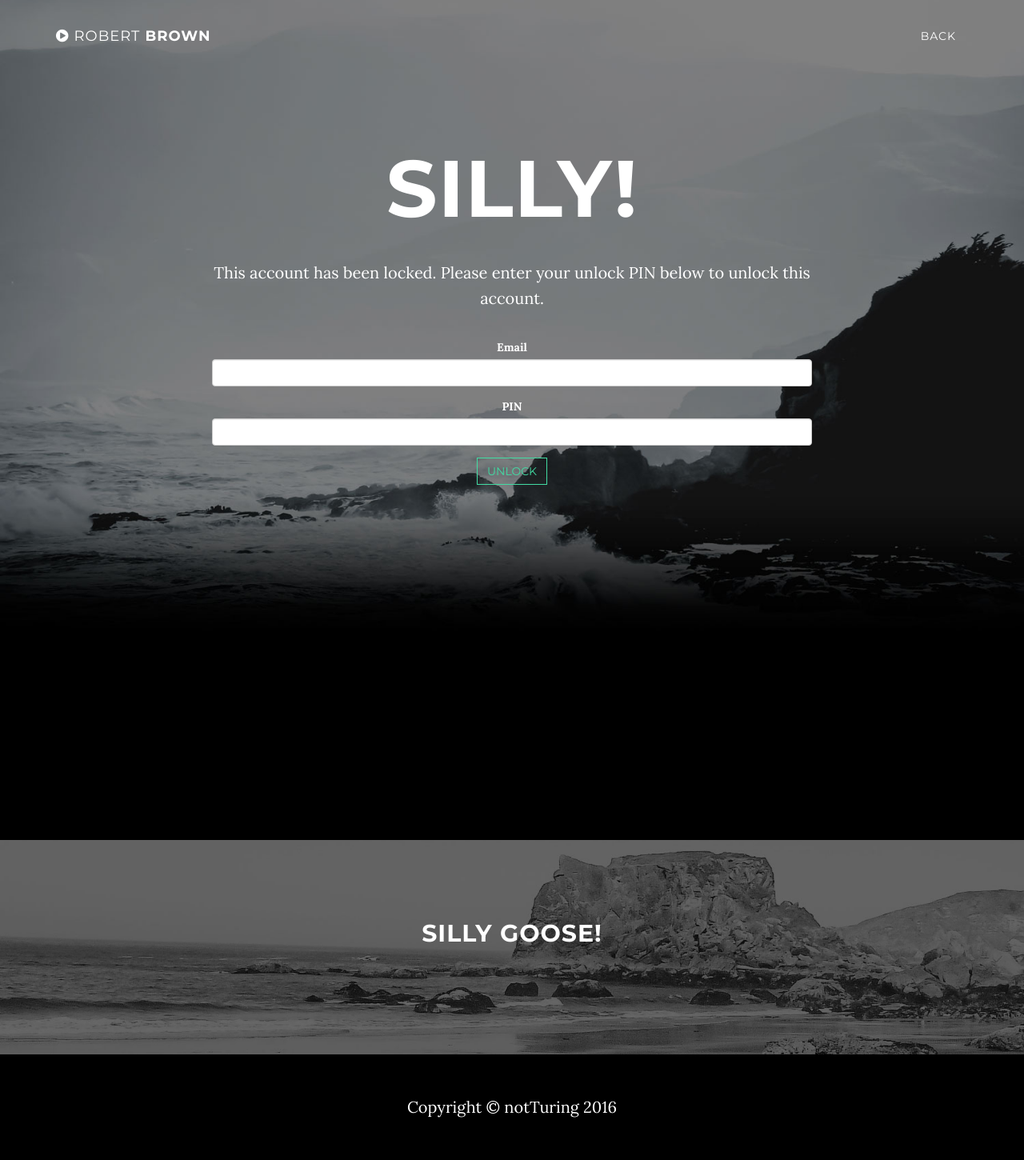
After one commit to Robrownn/Schoolwork, a PHP site: page /lockout.php in a window 1280 px wide. The commit adds this page. Shown: the whole page at 80% size. Run offline with PHP 8.4, Linux system fonts and the light colour scheme; some libraries are stand-ins or nearby versions.

Commit message:
Started work on logging and lockout features.

```diff
--- /dev/null
+++ b/Internet_Security/SWA_Suspicious_Login/lockout.php
@@ -0,0 +1,121 @@
+<!DOCTYPE html>
+<html lang="en">
+
+<head>
+
+    <meta charset="utf-8">
+    <meta http-equiv="X-UA-Compatible" content="IE=edge">
+    <meta name="viewport" content="width=device-width, initial-scale=1">
+    <meta name="description" content="">
+    <meta name="author" content="">
+
+    <title>Internet Security - Assignment 2</title>
+    <script type="text/JavaScript" src="js/sha512.js"></script>
+    <script type="text/JavaScript" src="js/forms.js"></script>
+
+    <!-- Bootstrap Core CSS -->
+    <link href="vendor/bootstrap/css/bootstrap.min.css" rel="stylesheet">
+
+    <!-- Custom Fonts -->
+    <link href="vendor/font-awesome/css/font-awesome.min.css" rel="stylesheet" type="text/css">
+    <link href="https://fonts.googleapis.com/css?family=Lora:400,700,400italic,700italic" rel="stylesheet" type="text/css">
+    <link href="https://fonts.googleapis.com/css?family=Montserrat:400,700" rel="stylesheet" type="text/css">
+
+    <!-- Custom CSS -->
+    <link href="css/custom.css" rel="stylesheet">
+
+    <!-- Theme CSS -->
+    <link href="css/grayscale.min.css" rel="stylesheet">
+
+    <!-- HTML5 Shim and Respond.js IE8 support of HTML5 elements and media queries -->
+    <!-- WARNING: Respond.js doesn't work if you view the page via file:// -->
+    <!--[if lt IE 9]>
+        <script src="https://oss.maxcdn.com/libs/html5shiv/3.7.0/html5shiv.js"></script>
+        <script src="https://oss.maxcdn.com/libs/respond.js/1.4.2/respond.min.js"></script>
+    <![endif]-->
+
+
+</head>
+<body id="page-top" data-spy="scroll" data-target=".navbar-fixed-top">
+  <!-- Navigation -->
+  <nav class="navbar navbar-custom navbar-fixed-top" role="navigation">
+      <div class="container">
+          <div class="navbar-header">
+              <button type="button" class="navbar-toggle" data-toggle="collapse" data-target=".navbar-main-collapse">
+                  Menu <i class="fa fa-bars"></i>
+              </button>
+              <a class="navbar-brand page-scroll" href="#page-top">
+                  <i class="fa fa-play-circle"></i> <span class="light">Robert</span> Brown
+              </a>
+          </div>
+
+        <div class="collapse navbar-collapse navbar-right navbar-main-collapse">
+            <ul class="nav navbar-nav">
+                <li>
+                    <a class="page-scroll" href="home.php">Back</a>
+                </li>
+              </ul>
+            </div>
+
+          </div>
+        </nav>
+
+  <!-- Intro Header -->
+  <header class="intro">
+      <div class="intro-body">
+          <div class="container">
+              <div class="row">
+                  <div class="col-md-8 col-md-offset-2">
+                      <h1 class="brand-heading">Silly!</h1>
+                      <p>This account has been locked. Please enter your unlock PIN below to unlock this account.</p>
+                      <form action="unlock.php" method="post">
+                        <div class="form-group">
+                          <label>Email</label>
+                          <input type="text" class="form-control" name="email">
+                        </div>
+                        <div class="form-group">
+                          <label>PIN</label>
+                          <input type="text" class="form-control" name="pin">
+                        </div>
+                        <div class="form-group">
+                          <input type="submit" class="btn btn-default" value="Unlock"></input>
+                        </div>
+                      </form>
+                  </div>
+              </div>
+          </div>
+      </div>
+  </header>
+
+  <section id="ThankYou" class="content-section text-center">
+      <div class="download-section">
+          <div class="container">
+              <div class="col-lg-8 col-lg-offset-2">
+                  <h2>Silly Goose!</h2>
+              </div>
+          </div>
+      </div>
+  </section>
+
+  <!-- Footer -->
+  <footer>
+      <div class="container text-center">
+          <p>Copyright &copy; notTuring 2016</p>
+      </div>
+  </footer>
+
+  <!-- jQuery -->
+  <script src="vendor/jquery/jquery.js"></script>
+
+  <!-- Bootstrap Core JavaScript -->
+  <script src="vendor/bootstrap/js/bootstrap.min.js"></script>
+
+  <!-- Plugin JavaScript -->
+  <script src="https://cdnjs.cloudflare.com/ajax/libs/jquery-easing/1.3/jquery.easing.min.js"></script>
+
+  <!-- Theme JavaScript -->
+  <script src="js/grayscale.min.js"></script>
+
+</body>
+
+</html>
```
Also changed, not shown: Internet_Security/SWA_Suspicious_Login/login.php (+37 -1 lines), Internet_Security/SWA_Suspicious_Login/unlock.php (added).
